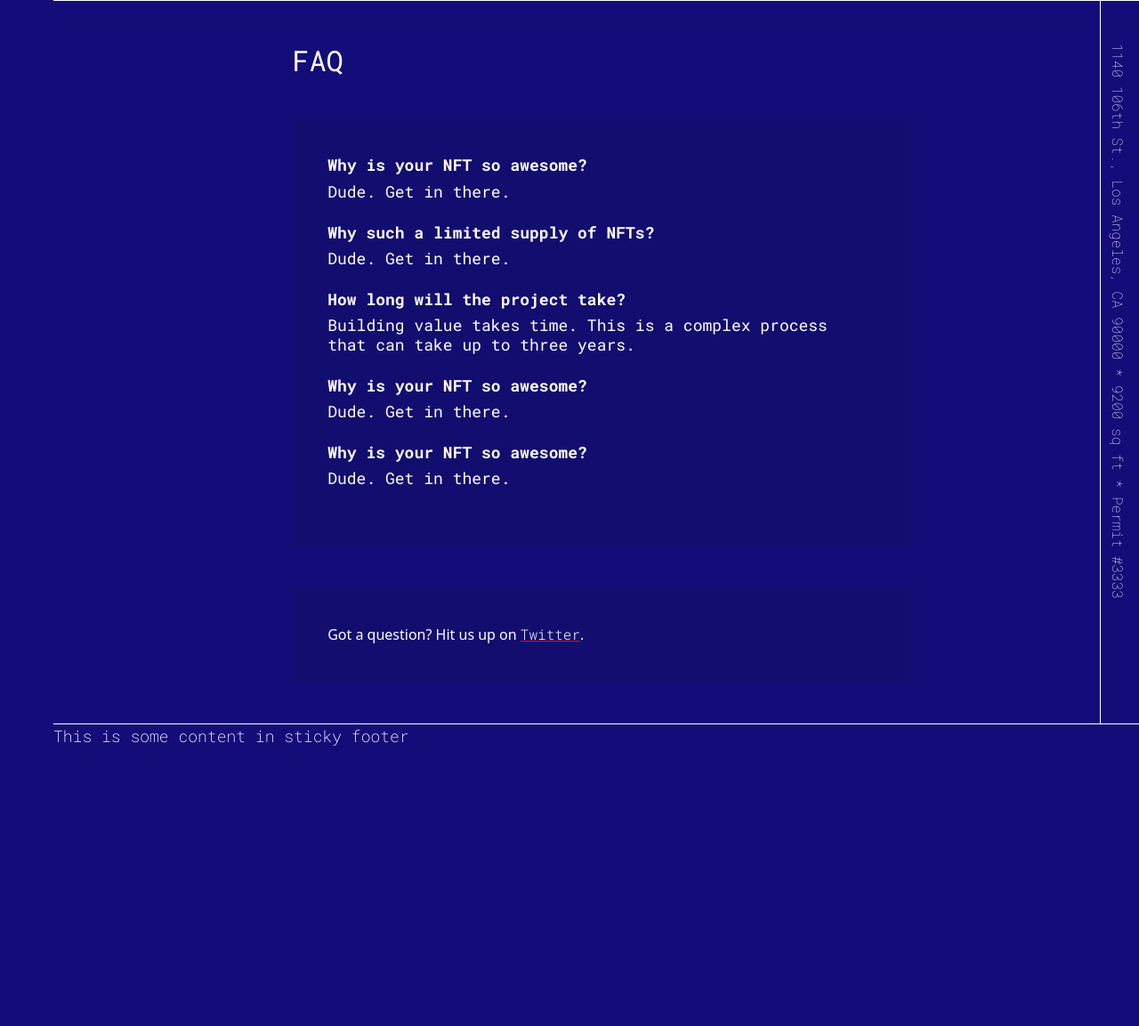
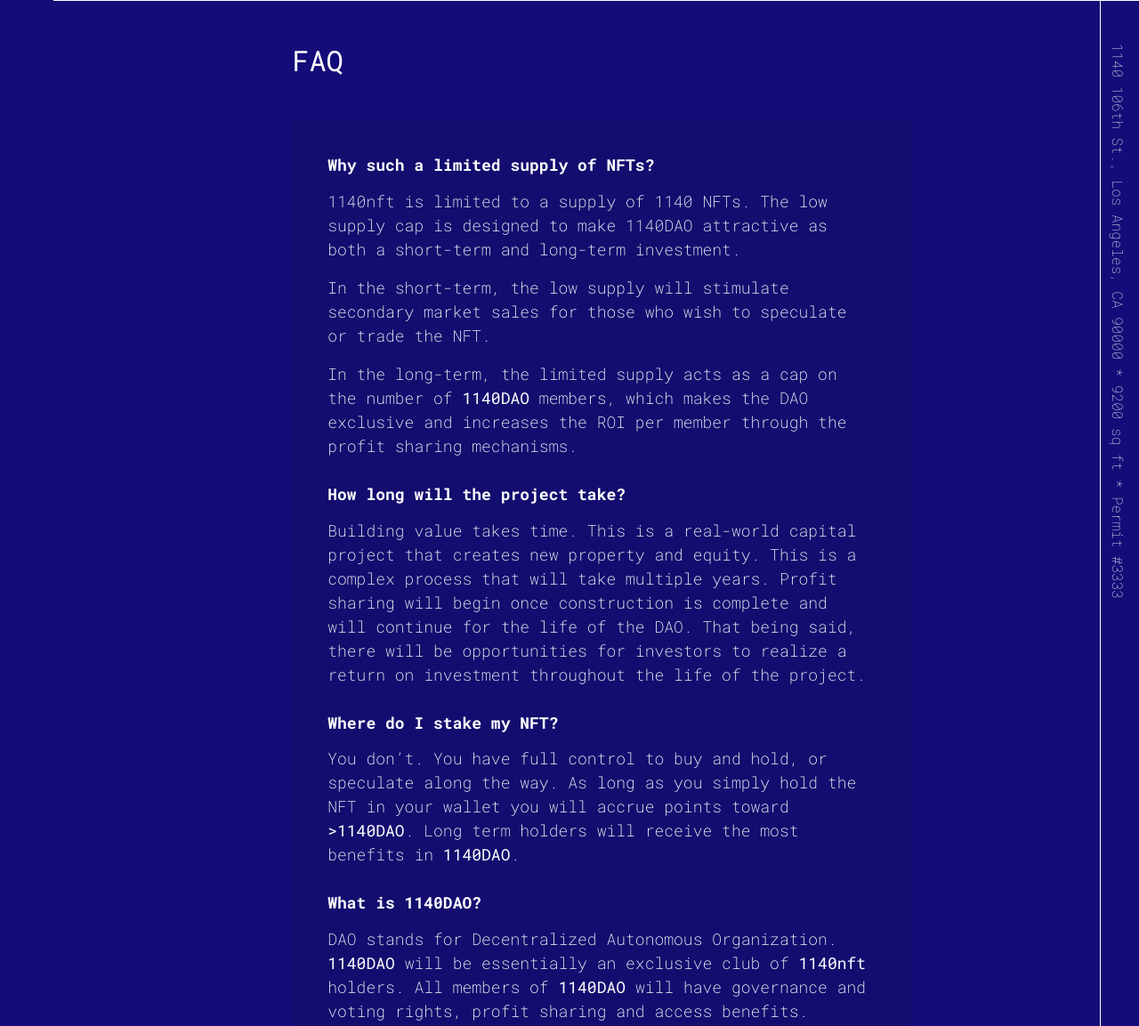
Before and after one commit to darrindevs/r2, a Gatsby site: page /faq in a window 1280 px wide. Shown: the part 74-1227 px from the top of the page at 89% size. Before the commit the page ends 931 px from the top, so only its background shows below. Built offline with nearby package versions, Linux system fonts and the light colour scheme; Gatsby itself is replaced by a stand-in of ours.

Commit message:
update faq

```diff
--- a/src/css/custom.css
+++ b/src/css/custom.css
@@ -435,3 +435,8 @@ a:hover {
     border-right: white solid 0px;
     margin-top: 100px;
 }
+
+
+.faq {
+    margin-top: 30px;
+}
--- a/src/pages/about.js
+++ b/src/pages/about.js
@@ -26,11 +26,11 @@ const AboutPage = () => {
           <h5 className='mb-3'>Dev / Co-Founder &middot; <strong>1140nft</strong></h5>
           <p>The short version is that I ❤️ to make things.</p>
           <p>The longer version is that for the last 22 years I have been either founding, co-founding or working for Bay Area tech start-ups in the domains of product, marketing, business development, and web technologies. </p>
-          <p>I am super passionate about the potential of Web 3 at a technological, financial and cultural level.  The NFT as funding mechanism + member DAO as a vehicle for investor ROI make <strong>1140nft</strong> a no-brainer project for me to get involved with. </p>
-          <p><a href='https//:twitter.com/helloDarrin'>Get in touch.</a></p>
+          <p>I am super passionate about the potential of Web 3 at a technological, financial and cultural level.  The NFT as funding mechanism + member DAO as a vehicle for investor ROI make <strong>1140nft</strong> a no-brainer project for me to get involved with. LFG.</p>
+          <p><a href="https//:twitter.com/helloDarrin" target="blank">Get in touch</a>.</p>
         </div>
         <div id="about" className="container-component mt-5 mb-5">
-          <p>! Bradley and Darrin have known each for <strong>35 years</strong>. (Ask about the <strong>Food Fight</strong>). Follow <strong>1140nft</strong> on <a href='https//:twitter.com/1140nft' target='blank'>Twitter</a>.</p>
+          <p>* Bradley and Darrin have known each for <strong>35 years</strong>. <i>(Ask about the <strong>Food Fight</strong>).</i> Follow <strong>1140nft</strong> on <a href="https//:twitter.com/1140nft" target="blank">Twitter</a>.</p>
           <p> </p>
         </div>
       </main>
--- a/src/pages/faq.js
+++ b/src/pages/faq.js
@@ -14,21 +14,35 @@ const FaqPage = () => {
         <main>
         <h2>FAQ</h2>
         <div id="about" className="container-component mt-5 mb-5">
-          <h5><strong>Why is your NFT so awesome?</strong></h5>
-          <h5 className='mb-4'>Dude. Get in there.</h5>
           <h5><strong>Why such a limited supply of NFTs?
             </strong></h5>
-          <h5 className='mb-4'>Dude. Get in there.</h5>
-          <h5><strong>How long will the project take?
+          <p className="mt-3">1140nft is limited to a supply of 1140 NFTs. The low supply cap is designed to make 1140DAO attractive as both a short-term and long-term investment.
+          </p>
+          <p className="mt-3">In the short-term, the low supply will stimulate secondary market sales for those who wish to speculate or trade the NFT.
+          </p>
+          <p className="mt-3"> In the long-term, the limited supply acts as a cap on the number of <strong>1140DAO</strong> members, which makes the DAO exclusive and increases the ROI per member through the profit sharing mechanisms.
+          </p>
+          <h5 className="faq"><strong>How long will the project take?
           </strong></h5>
-          <h5 className='mb-4'>Building value takes time. This is a complex process that can take up to three years.</h5>
-          <h5><strong>Why is your NFT so awesome?</strong></h5>
-          <h5 className='mb-4'>Dude. Get in there.</h5>
-          <h5><strong>Why is your NFT so awesome?</strong></h5>
-          <h5 className='mb-4'>Dude. Get in there.</h5>
+          <p className="mt-3"> Building value takes time. This is a real-world capital project that creates new property and equity. This is a complex process that will take multiple years. Profit sharing will begin once construction is complete and will continue for the life of the DAO. That being said, there will be opportunities for investors to realize a return on investment throughout the life of the project.
+          </p>
+
+          <h5 className="faq"><strong>Where do I stake my NFT?</strong></h5>
+          <p className="mt-3">You don’t. You have full control to buy and hold, or speculate along the way. As long as you simply hold the NFT in your wallet you will accrue points toward <strong>>1140DAO</strong>. Long term holders will receive the most benefits in <strong>1140DAO</strong>.
+          </p>
+
+          <h5 className="faq"><strong>What is 1140DAO?</strong></h5>
+          <p className="mt-3">DAO stands for Decentralized Autonomous Organization. <strong>1140DAO</strong> will be essentially an exclusive club of <strong>1140nft</strong> holders. All members of <strong>1140DAO</strong> will have governance and voting rights, profit sharing and access benefits.
+          </p>
+          <p className="mt-3"><strong>1140DAO</strong> will be established once construction is complete, but points toward the DAO start accruing immediately when an <strong>1140nft</strong> is purchased or traded.
+          </p>
+
           </div>
           <div id="about" className="container-component mt-5 mb-5">
-            Got a question? Hit us up on <a href='https://twitter.com/1140nft'>Twitter</a>.
+            <p> Got another question? Check out the  <Link className="" to="/whitepaper"> Whitepaper</Link> or hit us up on <a href='https://twitter.com/1140nft'>Twitter</a>.
+
+            </p>
+
           </div>
       </main>
     </Layout>
```
